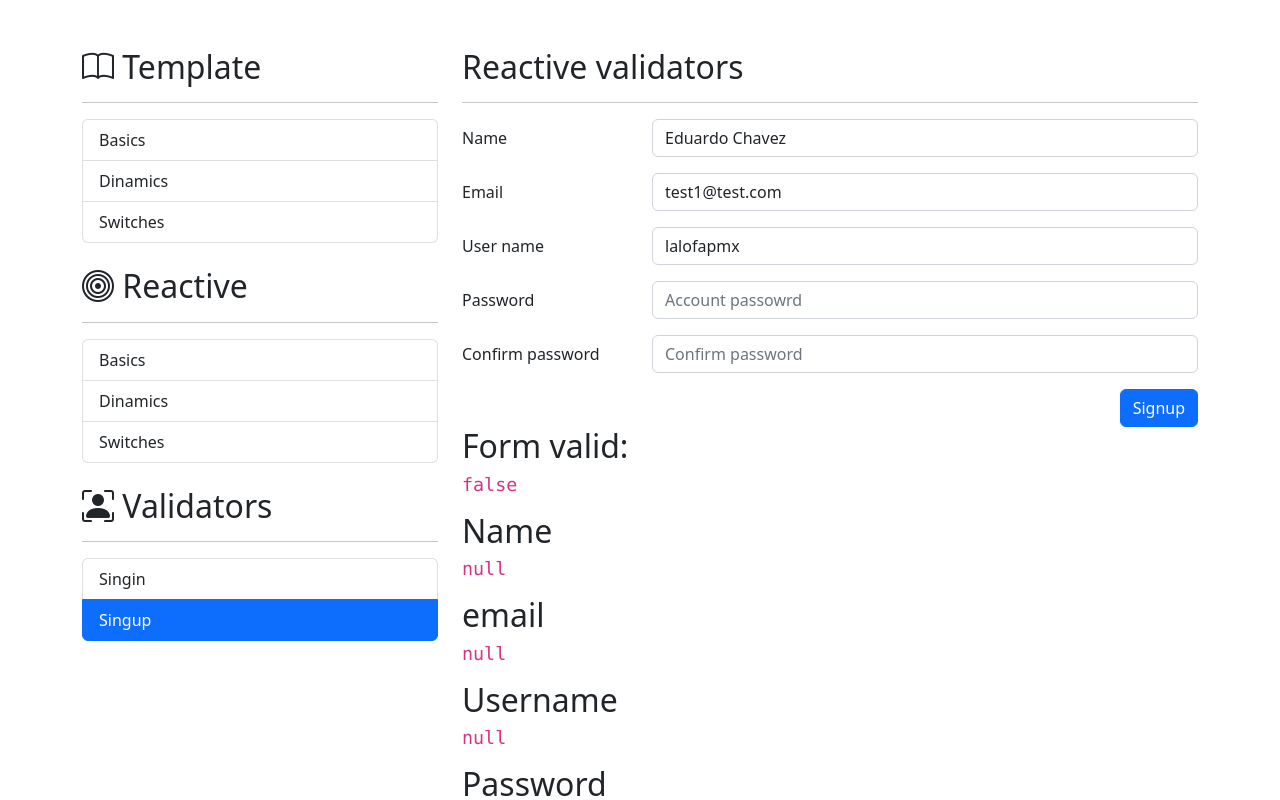
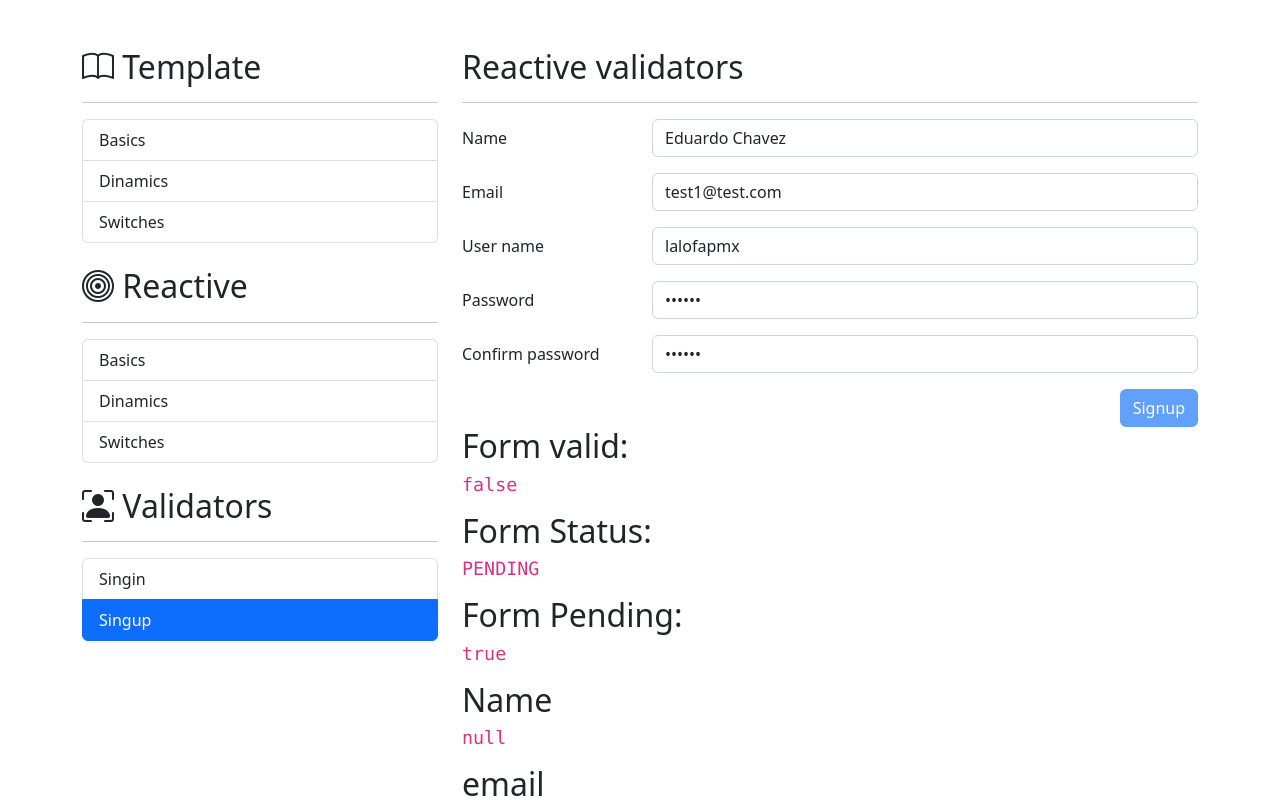
Before and after one commit to EduardoUDG/Angular_form-app, an Angular app: page /template/basics in a window 1280 px wide. Both pictures are taken after a click on the item "Singup". Shown: the top 800 px of the page. Built offline with nearby package versions, Linux system fonts and the light colour scheme; no server answers.

Commit message:
update - form state ( delay(), pending, status )

```diff
--- a/src/app/auth/pages/singup/singup.component.html
+++ b/src/app/auth/pages/singup/singup.component.html
@@ -78,7 +78,9 @@
       <!-- Send -->
       <div class="row">
         <div class="col">
-          <button type="submit" class="btn btn-primary float-end">
+          <button type="submit"
+                  class="btn btn-primary float-end"
+                  [disabled]="myForm.pending">
             Signup
           </button>
         </div>
@@ -95,6 +97,17 @@
 <h4>
   <code><pre>{{ myForm.valid }}</pre></code>
 </h4>
+
+<h2>Form Status:</h2>
+<h4>
+  <code><pre>{{ myForm.status }}</pre></code>
+</h4>
+
+<h2>Form Pending:</h2>
+<h4>
+  <code><pre>{{ myForm.pending }}</pre></code>
+</h4>
+
 
 
 <h2>Name</h2>
--- a/src/app/auth/pages/singup/singup.component.ts
+++ b/src/app/auth/pages/singup/singup.component.ts
@@ -33,7 +33,9 @@ export class SingupComponent implements OnInit {
     this.myForm.reset({
       name: 'Eduardo Chavez',
       email: 'test1@test.com',
-      username: 'lalofapmx'
+      username: 'lalofapmx',
+      password: '123456',
+      confirmPassword: '123456'
     })
   }
 
--- a/src/app/shared/validators/email-validator.service.ts
+++ b/src/app/shared/validators/email-validator.service.ts
@@ -1,7 +1,7 @@
 import { HttpClient } from '@angular/common/http';
 import { Injectable } from '@angular/core';
 import { AbstractControl, AsyncValidator, ValidationErrors } from '@angular/forms';
-import { Observable, map } from 'rxjs';
+import { Observable, map, delay } from 'rxjs';
 
 @Injectable({
   providedIn: 'root'
@@ -19,6 +19,7 @@ export class EmailValidatorServicerService implements AsyncValidator{
 
     return this._http.get<any[]>(`http://localhost:4000/usuarios?q=${email}`)
                     .pipe(
+                      delay( 3000 ),
                       map( resp => {
                         return ( resp.length === 0 )
                           ? null
```
